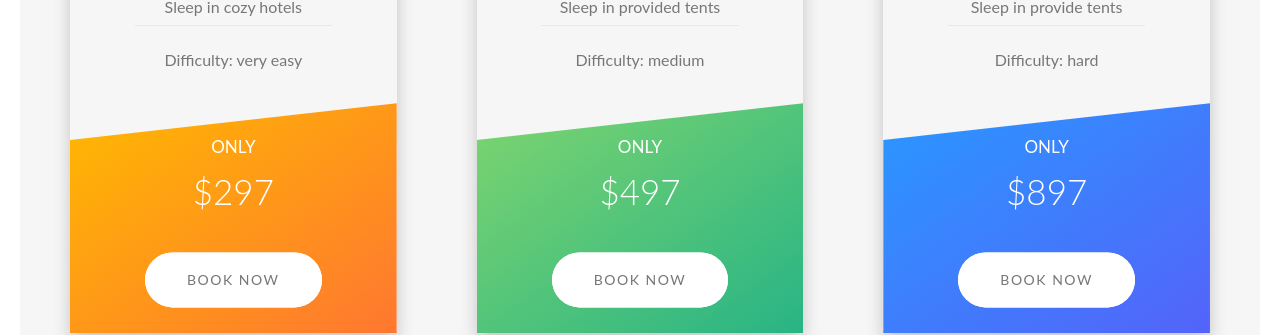
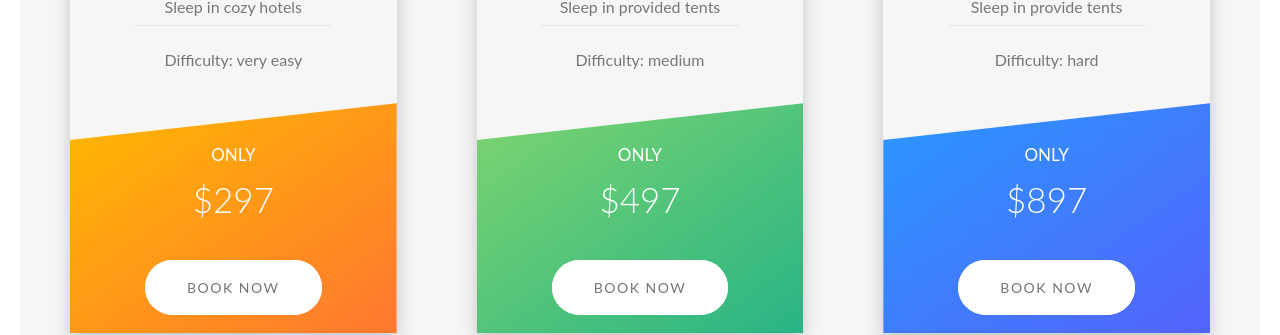
Before and after one commit to the-anomalous/natours, a React (Create React App) app: page / in a window 1280 px wide. Shown: the part 2980-3315 px from the top of the page. Built offline with nearby package versions, Linux system fonts and the light colour scheme.

Commit message:
added padding over price box

```diff
--- a/src/sass/components/_tours.scss
+++ b/src/sass/components/_tours.scss
@@ -214,7 +214,7 @@
     &__cta {
       .price__box {
         margin-bottom: 3rem;
-        padding-top: .5rem;
+        padding-top: 2rem;
 
         &-value {
           font-size: 3.5rem;
```
